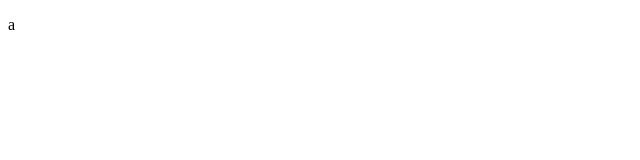
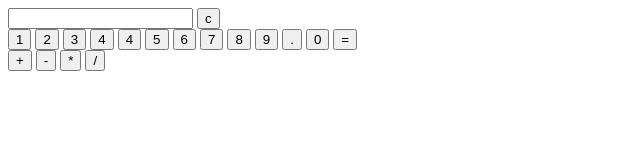
Before and after one commit to mirazh-ds/its_calcolatrice, a plain HTML site: page index.html in a window 1280 px wide. Shown: the whole page, without its empty margins (0-640 px from the left). Drawn offline with Linux system fonts and the light colour scheme.

Commit message:
HTML della calcolatrice

```diff
--- a/index.html
+++ b/index.html
@@ -1,5 +1,6 @@
 <!DOCTYPE html>
 <html lang="en">
+
 <head>
     <meta charset="UTF-8">
     <meta name="viewport" content="width=device-width, initial-scale=1.0">
@@ -7,7 +8,37 @@
     <link rel="stylesheet" href="style.css">
     <script src="script.js"></script>
 </head>
+
 <body>
-    <p id="para">a</p>
+    <div class="grosso">
+        <div class="top">
+            <input type="text" class="risult">
+            <input type="button" value="c">
+        </div>
+        <div class="bottom">
+            <div class="left">
+                <input type="button" value="1">
+                <input type="button" value="2">
+                <input type="button" value="3">
+                <input type="button" value="4">
+                <input type="button" value="4">
+                <input type="button" value="5">
+                <input type="button" value="6">
+                <input type="button" value="7">
+                <input type="button" value="8">
+                <input type="button" value="9">
+                <input type="button" value=".">
+                <input type="button" value="0">
+                <input type="button" value="=">
+            </div>
+            <div class="right">
+                <input type="button" value="+">
+                <input type="button" value="-">
+                <input type="button" value="*">
+                <input type="button" value="/">
+            </div>
+        </div>
+    </div>
 </body>
+
 </html>
```
